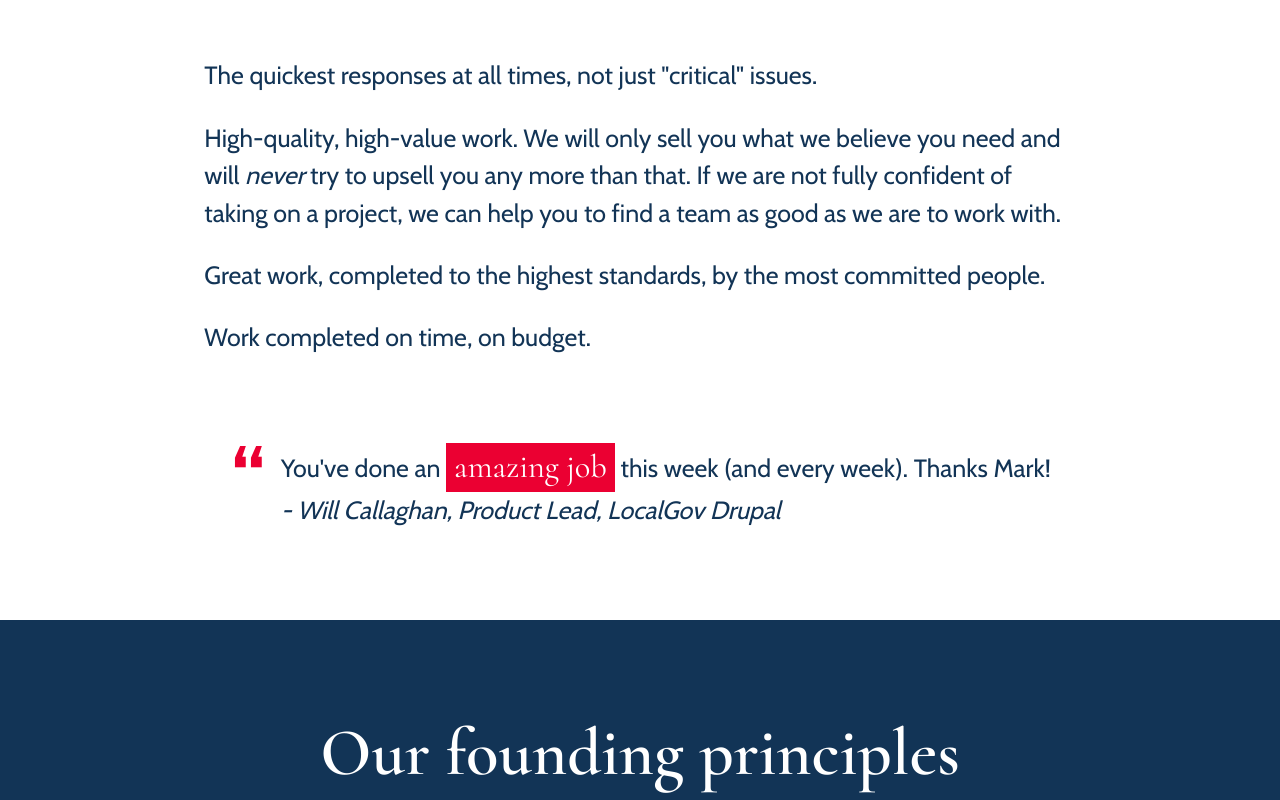
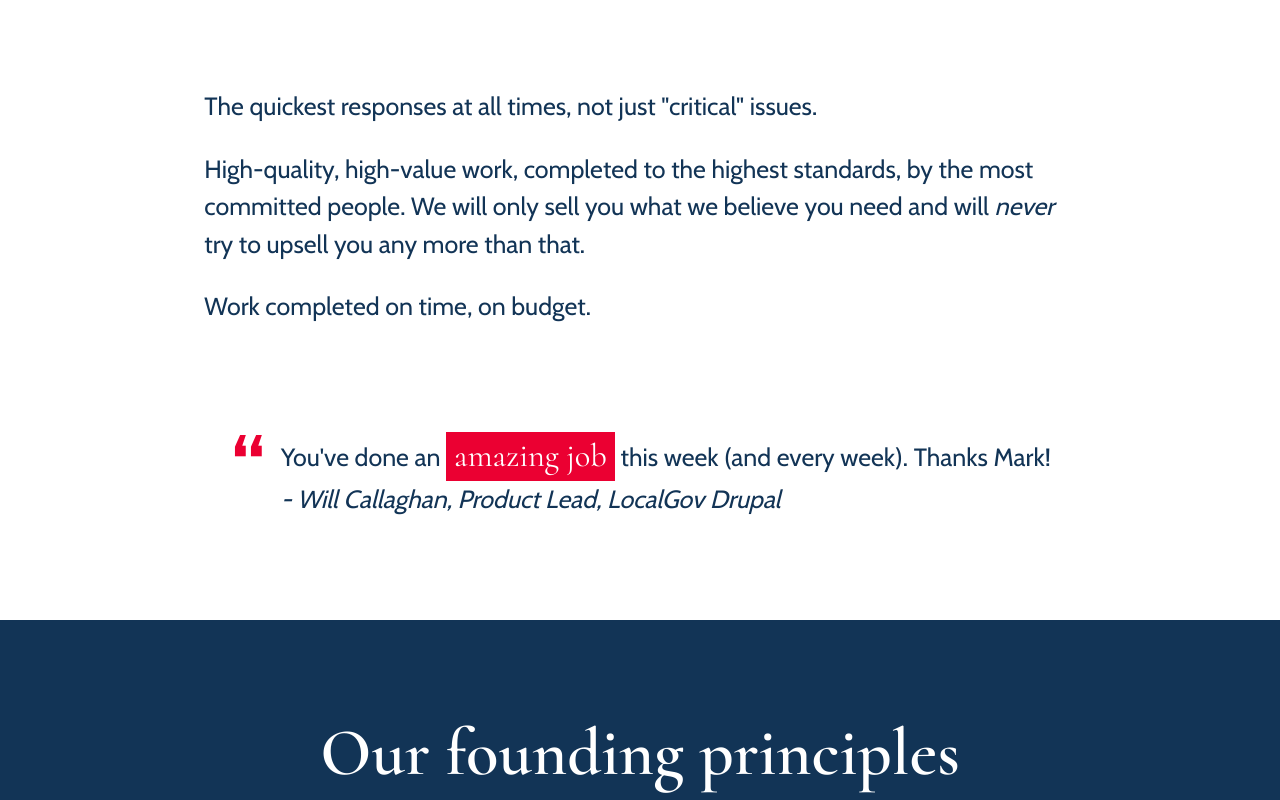
Before and after one commit to markconroy/the-confident, a plain HTML site: page index.html in a window 1280 px wide. Shown: the part 980-1780 px from the top of the page. Drawn offline with Linux system fonts and the light colour scheme.

Commit message:
Update homepage content

```diff
--- a/index.html
+++ b/index.html
@@ -89,8 +89,7 @@
 
           <div>
             <p>The quickest responses at all times, not just "critical" issues.</p>
-            <p>High-quality, high-value work. We will only sell you what we believe you need and will <i>never</i> try to upsell you any more than that. If we are not fully confident of taking on a project, we can help you to find a team as good as we are to work with.</p>
-            <p>Great work, completed to the highest standards, by the most committed people.</p>
+            <p>High-quality, high-value work, completed to the highest standards, by the most committed people. We will only sell you what we believe you need and will <i>never</i> try to upsell you any more than that.</p>
             <p>Work completed on time, on budget.</p>
           </div>
 
@@ -157,7 +156,7 @@
           <h2 class="slice__title">Mission Statement</h2>
 
           <div>
-            <p>We help our partners bring their Drupal, LocalGov Drupal, and Design Systems projects to life by assembling the right teams, providing high-value consultancy, and delivering outstanding work - on time and on budget.</p>
+            <p>We help our clients and partners to bring their Drupal, LocalGov Drupal, and Design Systems projects to life by providing high-value consultancy and delivering outstanding work - on time and on budget.</p>
             <p>We commit to responsiveness, excellence, and transparency in everything we do, ensuring every project we take on is one we can execute to the highest standard.</p>
           </div>
 
```
